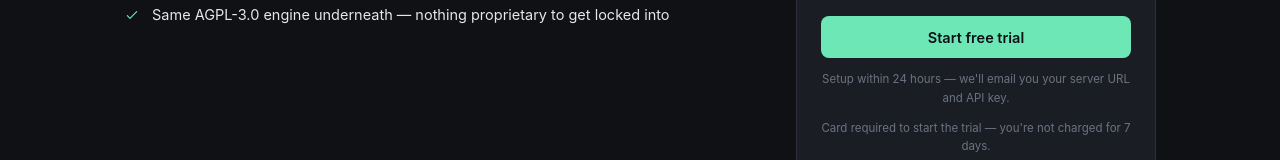
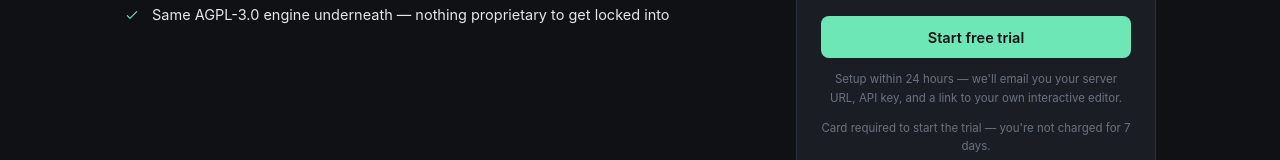
Before and after one commit to Noah-1919/Fottly, a website: page landing.html in a window 1280 px wide. Shown: the part 5449-5609 px from the top of the page. Drawn offline with Linux system fonts and the light colour scheme.

Commit message:
Mention the interactive editor in the Fottly Cloud setup note

```diff
--- a/landing.html
+++ b/landing.html
@@ -831,7 +831,7 @@
         </div>
         <p class="cloud-price-note">7-day free trial. Cancel anytime.</p>
         <a href="https://buy.stripe.com/aFa8wQfo4dHgexUdVAbII00" target="_blank" rel="noopener noreferrer" class="btn btn-primary" style="width:100%;">Start free trial</a>
-        <p class="cloud-fine">Setup within 24 hours — we'll email you your server URL and API key.</p>
+        <p class="cloud-fine">Setup within 24 hours — we'll email you your server URL, API key, and a link to your own interactive editor.</p>
         <p class="cloud-fine">Card required to start the trial — you're not charged for 7 days.</p>
         <p class="cloud-alt">Prefer to run it yourself? It's free and open-source — <a href="https://github.com/Noah-1919/Fottly">see the docs on GitHub</a>.</p>
       </div>
```
Also changed, not shown: public/index.html (+1 -1 lines).
